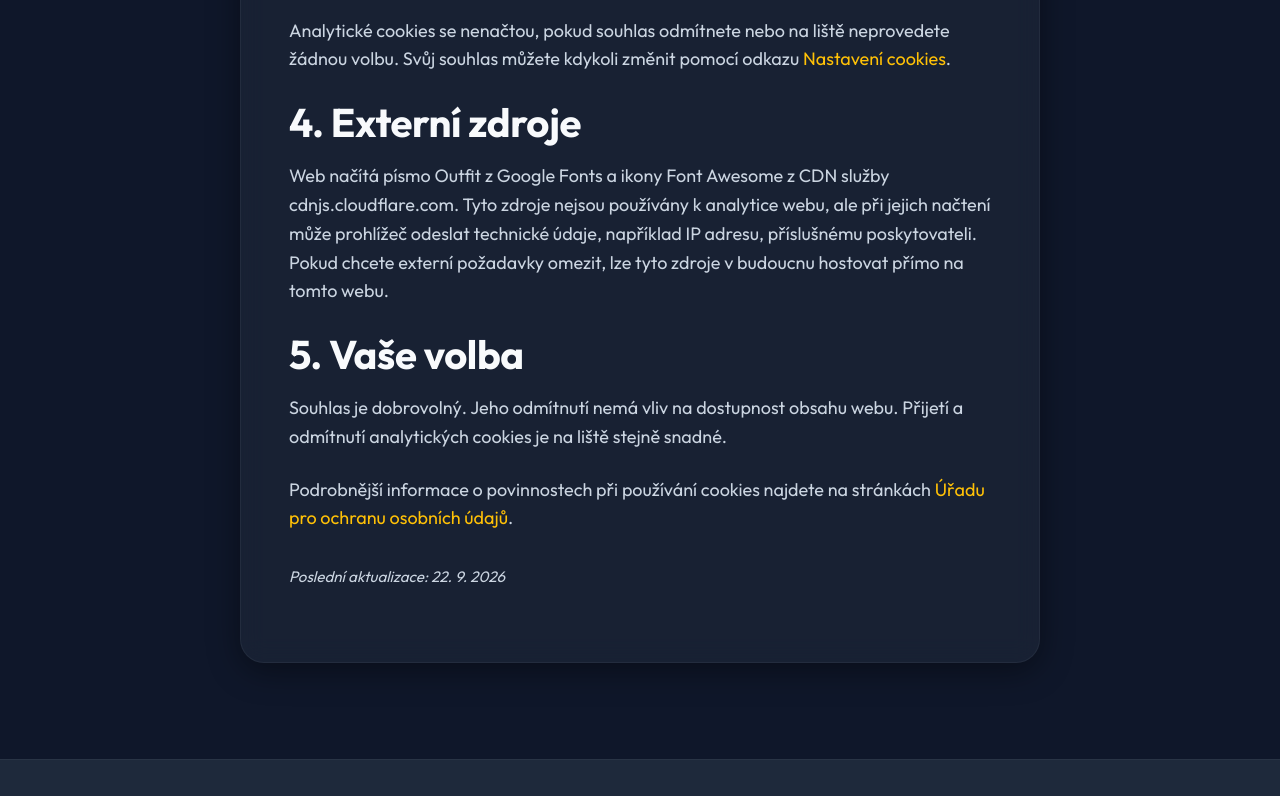
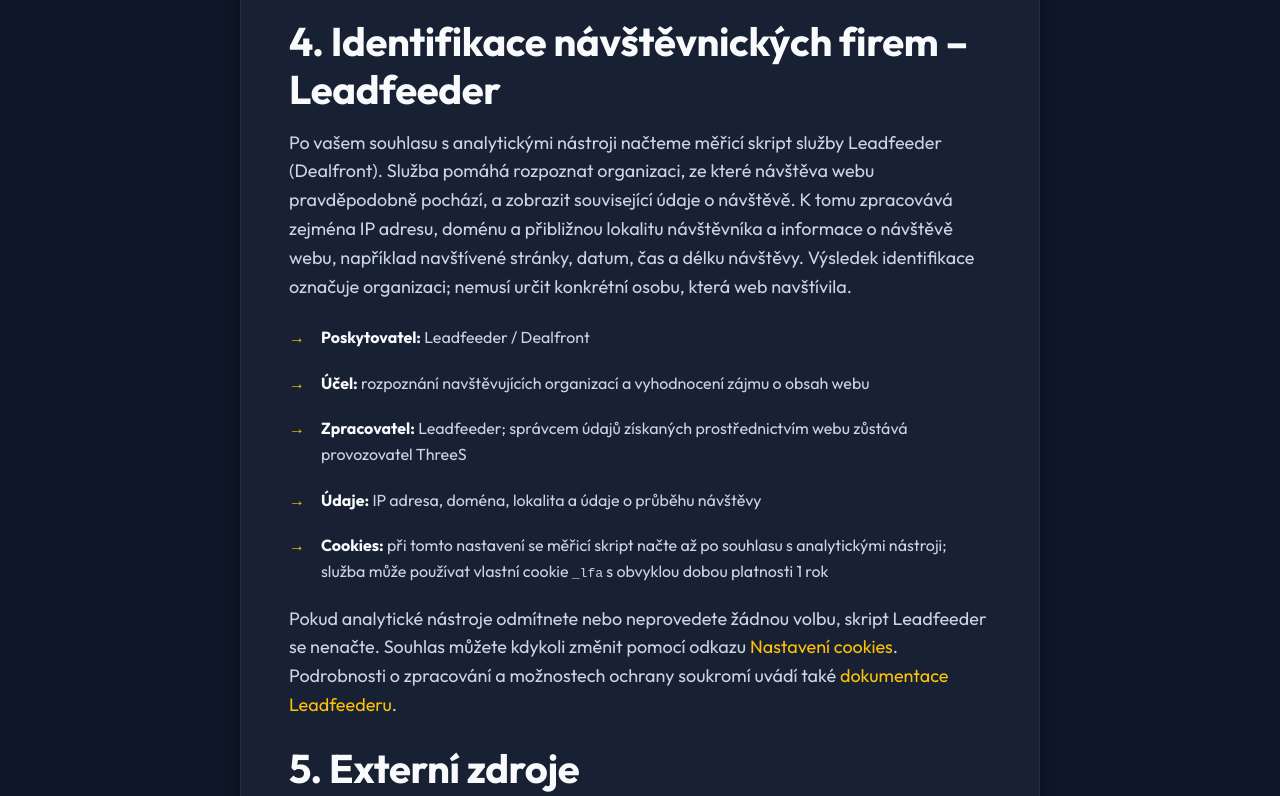
Before and after one commit to ThreeScz/Web, a plain HTML site: page ochrana-soukromi.html in a window 1280 px wide. Shown: the part 1386-2182 px from the top of the page. Drawn offline with Linux system fonts and the light colour scheme.

Commit message:
Document Leadfeeder tracking and privacy details

```diff
--- a/ochrana-soukromi.html
+++ b/ochrana-soukromi.html
@@ -57,13 +57,22 @@
 <li><strong>Právní základ:</strong> váš předchozí souhlas</li>
 <li><strong>Doba uložení:</strong> nejvýše 2 roky podle nastavení služby</li>
 </ul>
-<p>Analytické cookies se nenačtou, pokud souhlas odmítnete nebo na liště neprovedete žádnou volbu. Svůj souhlas můžete kdykoli změnit pomocí odkazu <a data-cookie-settings="" href="#">Nastavení cookies</a>.</p>
-<h2>4. Externí zdroje</h2>
+<h2>4. Identifikace návštěvnických firem – Leadfeeder</h2>
+<p>Po vašem souhlasu s analytickými nástroji načteme měřicí skript služby Leadfeeder (Dealfront). Služba pomáhá rozpoznat organizaci, ze které návštěva webu pravděpodobně pochází, a zobrazit související údaje o návštěvě. K tomu zpracovává zejména IP adresu, doménu a přibližnou lokalitu návštěvníka a informace o návštěvě webu, například navštívené stránky, datum, čas a délku návštěvy. Výsledek identifikace označuje organizaci; nemusí určit konkrétní osobu, která web navštívila.</p>
+<ul class="detail-list">
+<li><strong>Poskytovatel:</strong> Leadfeeder / Dealfront</li>
+<li><strong>Účel:</strong> rozpoznání navštěvujících organizací a vyhodnocení zájmu o obsah webu</li>
+<li><strong>Zpracovatel:</strong> Leadfeeder; správcem údajů získaných prostřednictvím webu zůstává provozovatel ThreeS</li>
+<li><strong>Údaje:</strong> IP adresa, doména, lokalita a údaje o průběhu návštěvy</li>
+<li><strong>Cookies:</strong> při tomto nastavení se měřicí skript načte až po souhlasu s analytickými nástroji; služba může používat vlastní cookie <code>_lfa</code> s obvyklou dobou platnosti 1 rok</li>
+</ul>
+<p>Pokud analytické nástroje odmítnete nebo neprovedete žádnou volbu, skript Leadfeeder se nenačte. Souhlas můžete kdykoli změnit pomocí odkazu <a data-cookie-settings="" href="#">Nastavení cookies</a>. Podrobnosti o zpracování a možnostech ochrany soukromí uvádí také <a href="https://help.leadfeeder.com/en/articles/13922333-leadfeeder-tracking-script-data-processing-roles" rel="noopener noreferrer" target="_blank">dokumentace Leadfeederu</a>.</p>
+<h2>5. Externí zdroje</h2>
 <p>Web načítá písmo Outfit z Google Fonts a ikony Font Awesome z CDN služby cdnjs.cloudflare.com. Tyto zdroje nejsou používány k analytice webu, ale při jejich načtení může prohlížeč odeslat technické údaje, například IP adresu, příslušnému poskytovateli. Pokud chcete externí požadavky omezit, lze tyto zdroje v budoucnu hostovat přímo na tomto webu.</p>
-<h2>5. Vaše volba</h2>
+<h2>6. Vaše volba</h2>
 <p>Souhlas je dobrovolný. Jeho odmítnutí nemá vliv na dostupnost obsahu webu. Přijetí a odmítnutí analytických cookies je na liště stejně snadné.</p>
 <p>Podrobnější informace o povinnostech při používání cookies najdete na stránkách <a href="https://uoou.gov.cz/verejnost/qa-otazky-a-odpovedi/cookies" rel="noopener noreferrer" target="_blank">Úřadu pro ochranu osobních údajů</a>.</p>
-<p style="margin-top: 2rem; font-size: 0.95rem;"><em>Poslední aktualizace: 22. 9. 2026</em></p>
+<p style="margin-top: 2rem; font-size: 0.95rem;"><em>Poslední aktualizace: 22. 11. 2026</em></p>
 </div>
 </div>
 </section>
```
